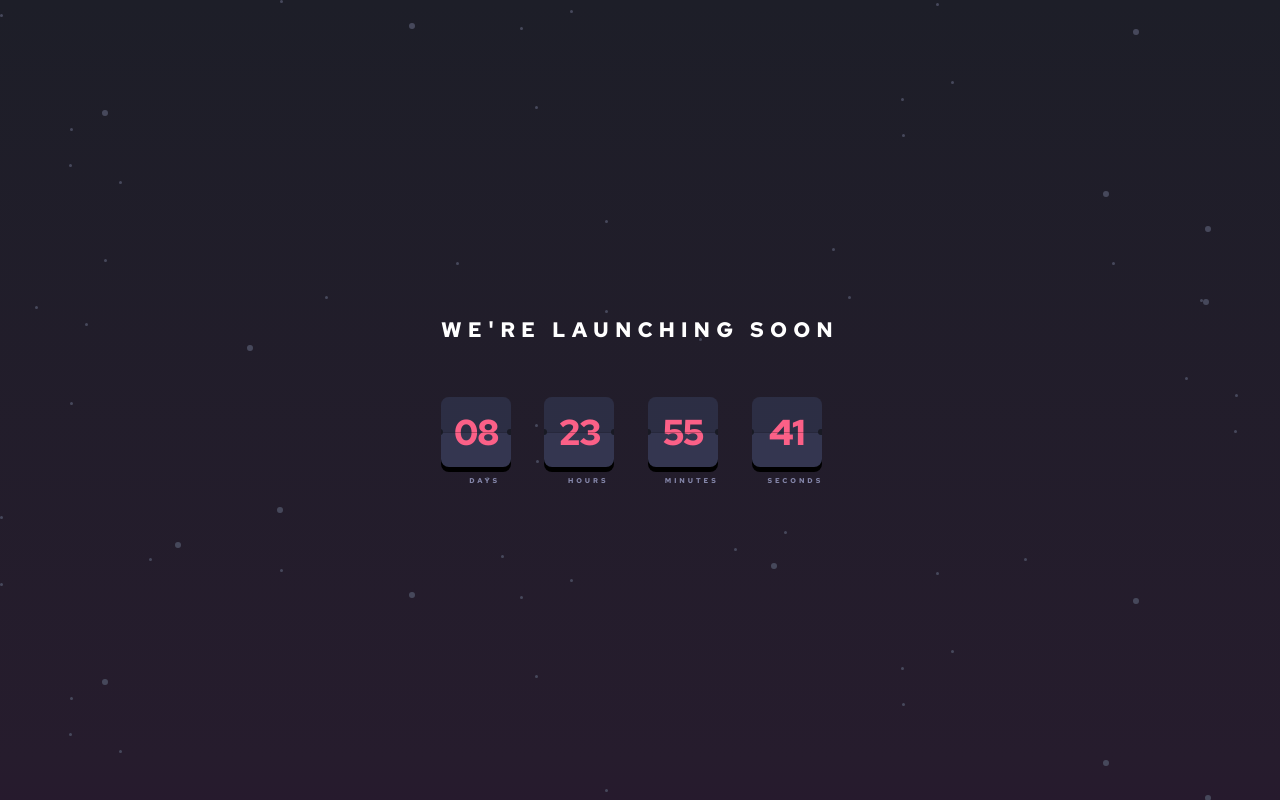
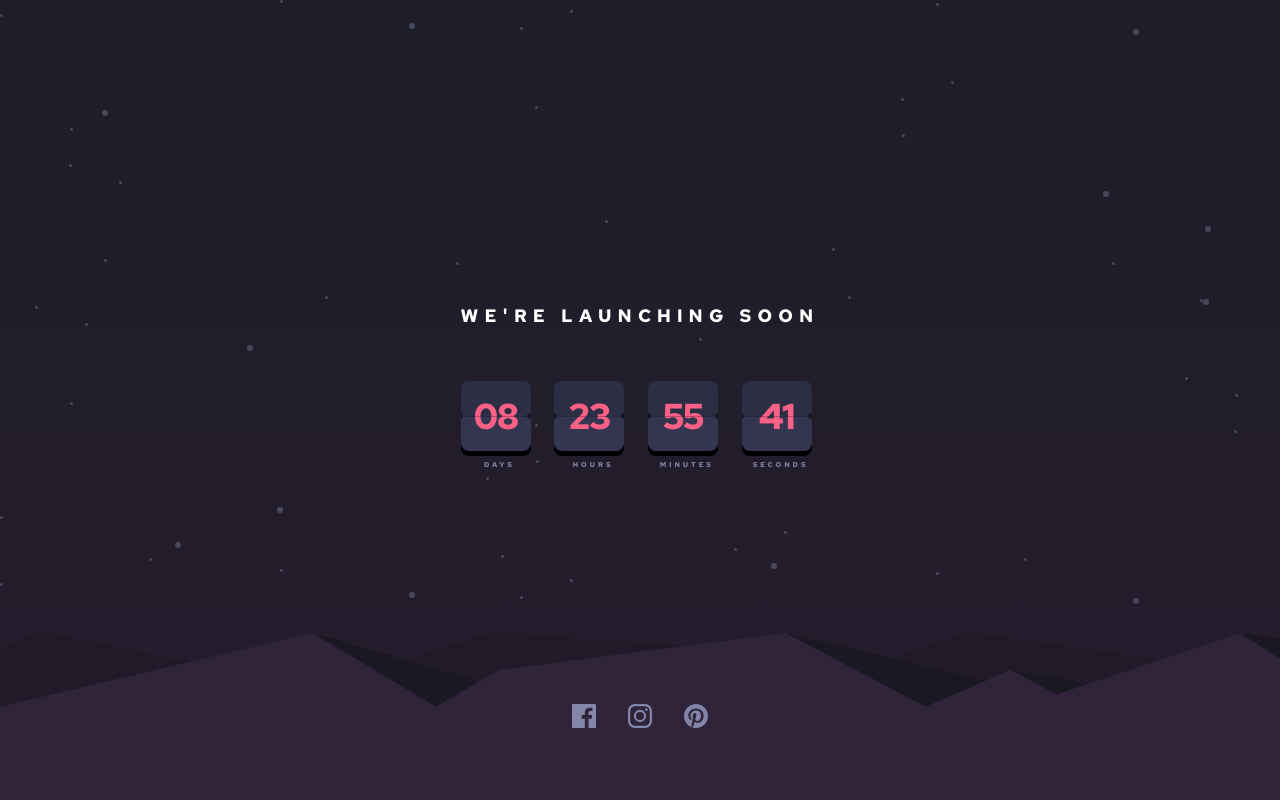
Before and after one commit to istealersn-dev/frontend-mentor-challenges, a Next.js app in the folder launch-countdown-timer/: page / in a window 1280 px wide. Built offline with nearby package versions, Linux system fonts and the light colour scheme.

Commit message:
updated the timer and fixed errors

```diff
--- a/launch-countdown-timer/src/app/layout.tsx
+++ b/launch-countdown-timer/src/app/layout.tsx
@@ -1,3 +1,4 @@
+import { FooterI } from "@/components/Footer";
 import type { Metadata } from "next";
 import { Red_Hat_Text } from "next/font/google";
 
@@ -18,7 +19,10 @@
       <head>
         <link rel="shortcut icon" href="../images/favicon-32x32.png" type="image/x-icon" />
       </head>
-      <body className={inter.className}>{children}</body>
+      <body className={inter.className}>
+        {children}
+        <FooterI />
+      </body>
     </html>
   );
 }
--- /dev/null
+++ b/launch-countdown-timer/src/components/Footer.tsx
@@ -0,0 +1,26 @@
+import Image from 'next/image'
+import facebook from '../images/icon-facebook.svg'
+import instagram from '../images/icon-instagram.svg'
+import pinterest from '../images/icon-pinterest.svg'
+
+import './footer.scss'
+
+export const FooterI = () => {
+    return (
+        <footer>
+            <div className="social">
+                <div className="social__group">
+                <div className="social__group-icons">
+                <svg xmlns="http://www.w3.org/2000/svg" width="24" height="24"><path fill="#8385A9" d="M22.675 0H1.325C.593 0 0 .593 0 1.325v21.351C0 23.407.593 24 1.325 24H12.82v-9.294H9.692v-3.622h3.128V8.413c0-3.1 1.893-4.788 4.659-4.788 1.325 0 2.463.099 2.795.143v3.24l-1.918.001c-1.504 0-1.795.715-1.795 1.763v2.313h3.587l-.467 3.622h-3.12V24h6.116c.73 0 1.323-.593 1.323-1.325V1.325C24 .593 23.407 0 22.675 0z"/></svg>
+                </div>
+                <div className="social__group-icons">
+                <svg xmlns="http://www.w3.org/2000/svg" width="24" height="24"><path fill="#8385A9" d="M12 2.163c3.204 0 3.584.012 4.85.07 3.252.148 4.771 1.691 4.919 4.919.058 1.265.069 1.645.069 4.849 0 3.205-.012 3.584-.069 4.849-.149 3.225-1.664 4.771-4.919 4.919-1.266.058-1.644.07-4.85.07-3.204 0-3.584-.012-4.849-.07-3.26-.149-4.771-1.699-4.919-4.92-.058-1.265-.07-1.644-.07-4.849 0-3.204.013-3.583.07-4.849.149-3.227 1.664-4.771 4.919-4.919 1.266-.057 1.645-.069 4.849-.069zM12 0C8.741 0 8.333.014 7.053.072 2.695.272.273 2.69.073 7.052.014 8.333 0 8.741 0 12c0 3.259.014 3.668.072 4.948.2 4.358 2.618 6.78 6.98 6.98C8.333 23.986 8.741 24 12 24c3.259 0 3.668-.014 4.948-.072 4.354-.2 6.782-2.618 6.979-6.98.059-1.28.073-1.689.073-4.948 0-3.259-.014-3.667-.072-4.947-.196-4.354-2.617-6.78-6.979-6.98C15.668.014 15.259 0 12 0zm0 5.838a6.162 6.162 0 100 12.324 6.162 6.162 0 000-12.324zM12 16a4 4 0 110-8 4 4 0 010 8zm6.406-11.845a1.44 1.44 0 100 2.881 1.44 1.44 0 000-2.881z"/></svg>
+                </div>
+                <div className="social__group-icons">
+                <svg xmlns="http://www.w3.org/2000/svg" width="24" height="24"><path fill="#8385A9" d="M12 0C5.373 0 0 5.372 0 12c0 5.084 3.163 9.426 7.627 11.174-.105-.949-.2-2.405.042-3.441.218-.937 1.407-5.965 1.407-5.965s-.359-.719-.359-1.782c0-1.668.967-2.914 2.171-2.914 1.023 0 1.518.769 1.518 1.69 0 1.029-.655 2.568-.994 3.995-.283 1.194.599 2.169 1.777 2.169 2.133 0 3.772-2.249 3.772-5.495 0-2.873-2.064-4.882-5.012-4.882-3.414 0-5.418 2.561-5.418 5.207 0 1.031.397 2.138.893 2.738a.36.36 0 01.083.345l-.333 1.36c-.053.22-.174.267-.402.161-1.499-.698-2.436-2.889-2.436-4.649 0-3.785 2.75-7.262 7.929-7.262 4.163 0 7.398 2.967 7.398 6.931 0 4.136-2.607 7.464-6.227 7.464-1.216 0-2.359-.631-2.75-1.378l-.748 2.853c-.271 1.043-1.002 2.35-1.492 3.146C9.57 23.812 10.763 24 12 24c6.627 0 12-5.373 12-12 0-6.628-5.373-12-12-12z"/></svg>
+                </div>
+                </div>
+            </div>
+        </footer>
+    )
+}
--- /dev/null
+++ b/launch-countdown-timer/src/components/footer.scss
@@ -0,0 +1,39 @@
+@use '../styles/variables.scss' as *;
+
+footer {
+    width: 100vw;
+    grid-row: 3 / 3;
+
+    .social {
+        display: grid;
+        place-content: center;
+        background-image: url('../images/pattern-hills.svg');
+        background-repeat: no-repeat;
+        background-size: cover;
+        width: 100%;
+        height: 10.5rem;
+
+
+        &__group {
+            display: grid;
+            grid-template-columns: repeat(3, 1fr);
+            place-content: center;
+            gap: 2rem;
+            max-width: 8.5rem;
+
+            &-icons {
+                height: 1.5rem;
+                width: 1.5rem;
+                transition: fill 0.3s;
+            }
+
+
+        }
+    }
+}
+
+
+svg path:hover {
+    fill: $soft-red;
+    cursor: pointer;
+}
--- a/launch-countdown-timer/src/components/timer.scss
+++ b/launch-countdown-timer/src/components/timer.scss
@@ -1,9 +1,14 @@
-@use '../styles/variables.scss' as *;
+@use '../styles/variables' as *;
+@use '../styles/breakpoints' as *;
 
 .timer {
     display: grid;
     grid-template-columns: repeat(4, 1fr);
     gap: 1rem;
+
+    @include breakpoint-1440 {
+        gap: 2rem;
+    }
 }
 
 span {
@@ -17,6 +22,10 @@
     justify-content: center;
     align-items: center;
     gap: .5625rem;
+
+    @include breakpoint-1440 {
+        gap: 1rem;
+    }
 
     &-elements {
         position: relative;
@@ -34,6 +43,10 @@
             height: .0296rem;
             background-color: black;
             z-index: 10;
+
+            @include breakpoint-1440 {
+                height: .0625rem;
+            }
         }
 
         .circle {
@@ -46,6 +59,12 @@
             background-color: $very-dark-mostly-black-blue;
             box-shadow: 70px 0 0px $very-dark-mostly-black-blue;
             z-index: 10;
+
+            @include breakpoint-1440 {
+                width: .75rem;
+                height: .75rem;
+                box-shadow: 148px 0 0px $very-dark-mostly-black-blue;
+            }
         }
     }
 
@@ -55,6 +74,11 @@
         border-radius: .5rem;
         background-color: $dark-desaturated-blue;
         box-shadow: 0 5px 0 0px black;
+
+        @include breakpoint-1440 {
+            width: 9.25rem;
+            height: 9.375rem;
+        }
     }
 
     &-num {
@@ -67,6 +91,13 @@
         padding: 11px;
         position: absolute;
         z-index: 1;
+
+        @include breakpoint-1440 {
+            font-size: 5rem;
+            letter-spacing: -0.15rem;
+            line-height: 4.4375rem;
+            padding: 2.1875rem 1.375rem;
+        }
     }
 
     &-val {
@@ -75,5 +106,11 @@
         font-size: .4375rem;
         font-weight: $font-weight;
         letter-spacing: .185rem;
+
+        @include breakpoint-1440 {
+            font-size: .875rem;
+            line-height: 1.1875rem;
+            letter-spacing: .37rem;
+        }
     }
 }
--- /dev/null
+++ b/launch-countdown-timer/src/styles/breakpoints.scss
@@ -0,0 +1,23 @@
+@mixin breakpoint-1440 {
+    @media (min-width: 1440px) {
+      @content;
+    }
+  }
+
+@mixin breakpoint-1280 {
+    @media (min-width: 1280px) {
+      @content;
+    }
+  }
+
+@mixin breakpoint-768 {
+    @media (min-width: 768px) {
+      @content;
+    }
+  }
+
+  @mixin breakpoint-375 {
+    @media (min-width: 375px) {
+      @content;
+    }
+  }
--- a/launch-countdown-timer/src/styles/main.scss
+++ b/launch-countdown-timer/src/styles/main.scss
@@ -1,29 +1,45 @@
 @use 'variables' as *;
+@use 'breakpoints' as *;
 
 *, html {
     margin: 0;
     padding: 0;
     box-sizing: border-box;
+    scroll-behavior: smooth;
 }
 
 body {
     display: grid;
     place-content: center;
+    grid-template-rows: 1fr auto;
+    min-height: 100vh;
+    background: url('../images/bg-stars.svg'), linear-gradient(180deg, #1D1E28 0.12%, #261C2D 94.84%, #261A2D 100%);
+    font-size: .875rem;
+}
+
+main {
+    width: inherit;
     text-align: center;
-    min-height: 100vh;
-    font-size: .875rem;
-    background: url('../images/bg-stars.svg'), linear-gradient(180deg, #1D1E28 0.12%, #261C2D 94.84%, #261A2D 100%);
+    margin: auto;
+    grid-row: 2 / 3;
+    padding: 0 1.5rem;
+    padding-bottom: 10.1875rem;
+
+    @include breakpoint-1440 {
+        padding-bottom: 9.4375rem;
+    }
 
     h1 {
         text-transform: uppercase;
         font-weight: $font-weight;
+        font-size: 1.125rem;
         color: $white;
         letter-spacing: .3837rem;
         padding-bottom: 3.375rem;
+
+        @include breakpoint-1440 {
+            font-size: 1.375rem;
+            padding-bottom: 6.5rem;
+        }
     }
 }
-
-.container {
-    margin-left: 1.5rem;
-    margin-right: 1.5rem;
-}
```
Also changed, not shown: launch-countdown-timer/src/components/Timer.tsx (+32 -33 lines).
